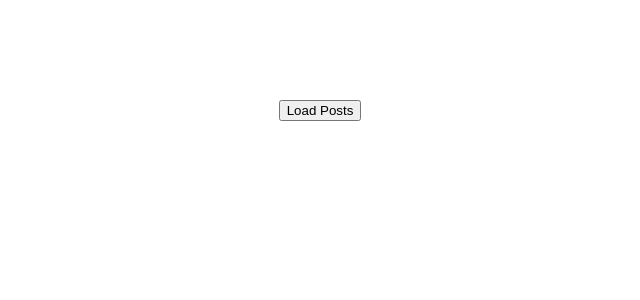
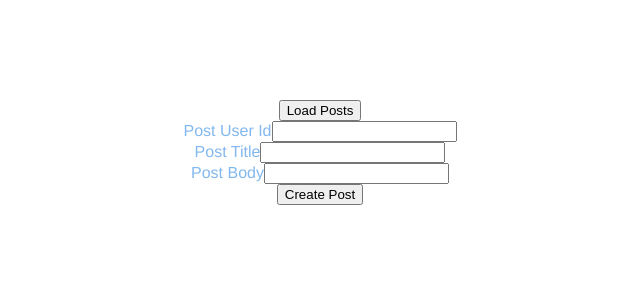
Before and after one commit to iyanuloluwa-Miracle/VUE, a Vue app: page / in a window 1280 px wide. Shown: the top 300 px of the page, without its empty margins (320-960 px from the left). Built offline with nearby package versions, Linux system fonts and the light colour scheme.

Commit message:
http post requests

```diff
--- a/src/App.vue
+++ b/src/App.vue
@@ -1,6 +1,7 @@
 <template>
   <div id="app">
     <PostList/>
+    <CreatePost/>
 
 
   </div>
@@ -9,10 +10,12 @@
 <script>
 
 import PostList from './components/PostList.vue';
+import CreatePost from './components/CreatePost.vue';
 export default {
   name: "App",
   components:{
-    PostList
+    PostList,
+    CreatePost
 
   },
 
--- /dev/null
+++ b/src/components/CreatePost.vue
@@ -0,0 +1,49 @@
+<template>
+    <div>
+        <form @submit.prevent = "createPost">
+            <div>
+                <label for="userId">Post User Id</label>
+                <input type="text" id="userId" v-model="formData.userId">
+            </div>
+            <div>
+                <label for="title">Post Title</label>
+                <input type="text" id="title" v-model="formData.title">
+            </div>
+            <div>
+                <label for="body">Post Body</label>
+                <input type="text" id="body" v-model="formData.body">
+            </div>
+            <button>Create Post</button>
+        </form>
+
+    </div>
+</template>
+
+<script>
+import axios from 'axios'
+    export default {
+        name:'CreatePost',
+        data(){
+            return{
+                formData :{
+                    userId: '',
+                    title: '',
+                    body: ''
+                }
+            }
+        },
+        methods: {
+            createPost(){
+                axios.post('https://jsonplaceholder.typicode.com/posts', this.formData)
+                    .then(response => console.log(response))
+                    .catch(error => console.log(error))
+
+                }
+            }
+
+    }
+</script>
+
+<style scoped>
+
+</style>
```
